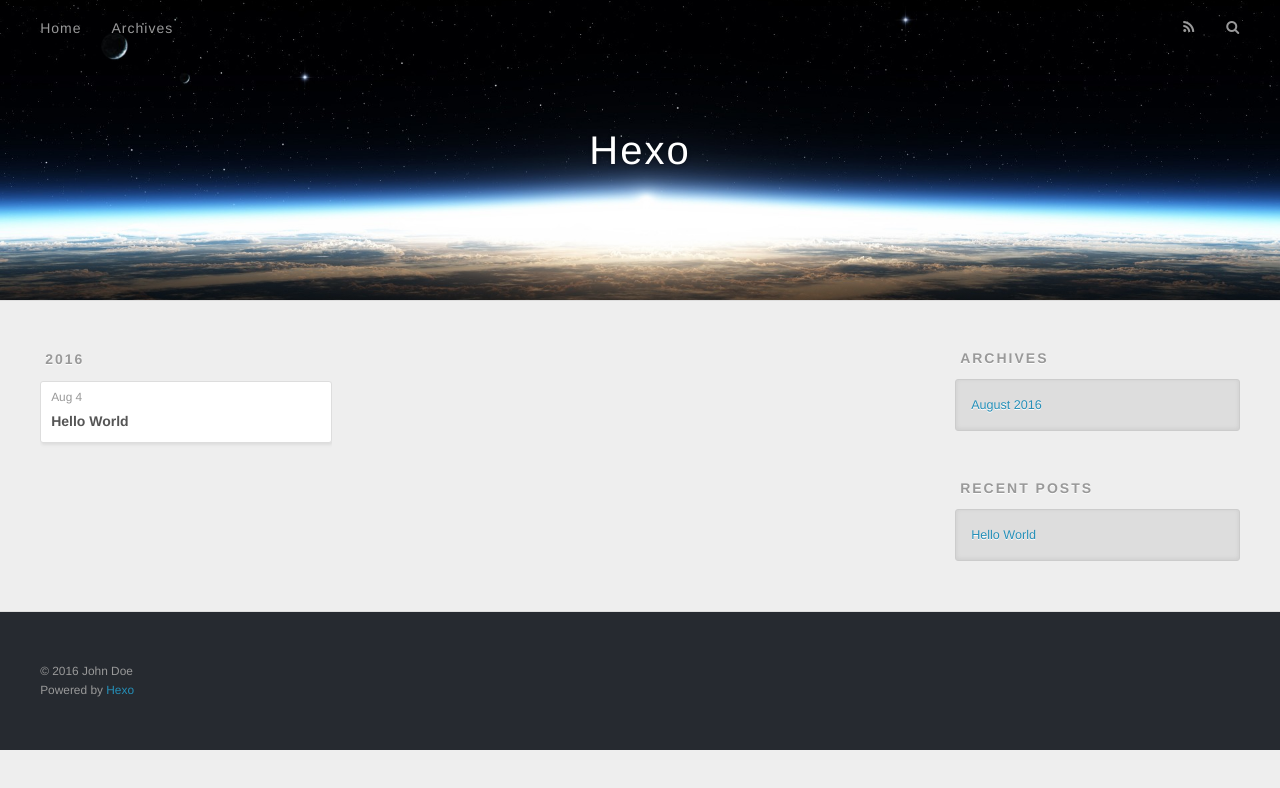
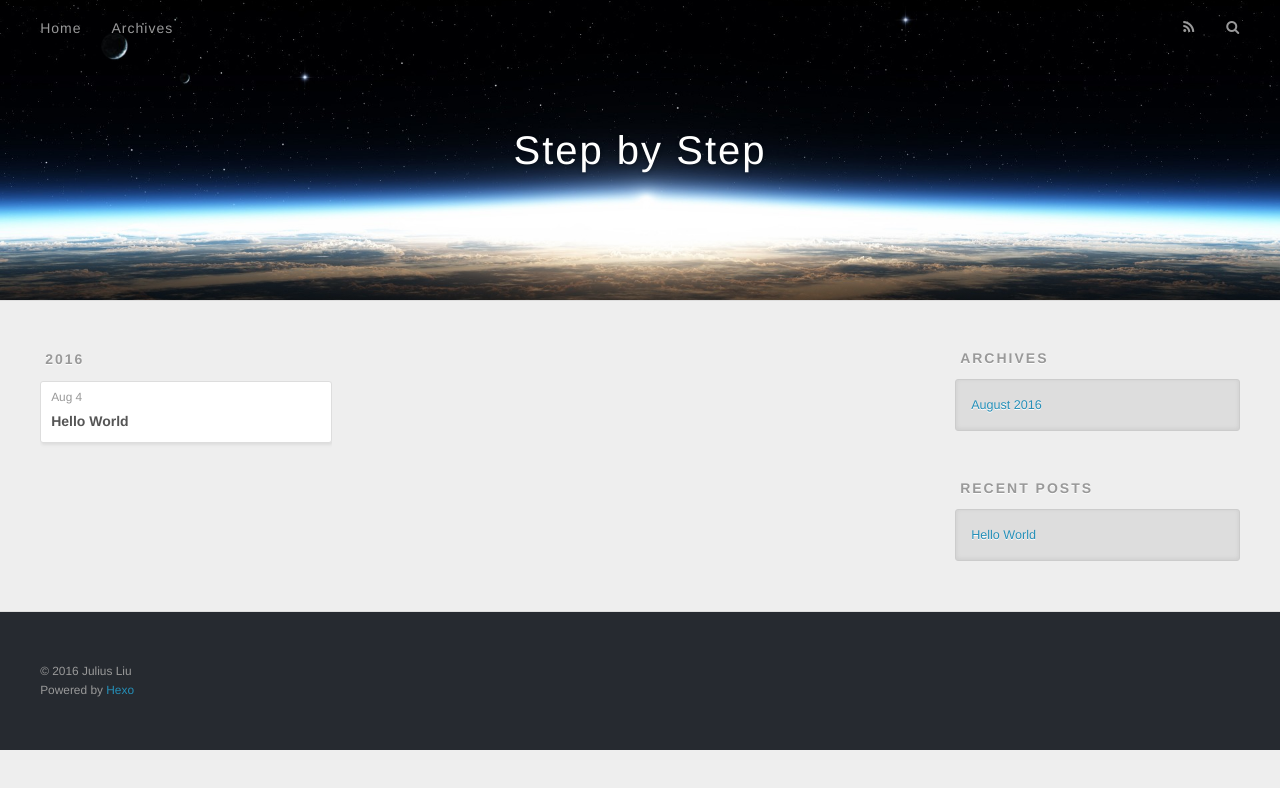
Before and after one commit to iaMeteor/iaMeteor.github.io, a plain HTML site: page archives/2016/08/index.html in a window 1280 px wide. Drawn offline with nearby package versions, Linux system fonts and the light colour scheme.

Commit message:
deploy by hexo

```diff
--- a/archives/2016/08/index.html
+++ b/archives/2016/08/index.html
@@ -3,16 +3,16 @@
 <head>
   <meta charset="utf-8">
 
-  <title>Archives: 2016/8 | Hexo</title>
+  <title>Archives: 2016/8 | Step by Step</title>
   <meta name="viewport" content="width=device-width, initial-scale=1, maximum-scale=1">
   <meta property="og:type" content="website">
-<meta property="og:title" content="Hexo">
+<meta property="og:title" content="Step by Step">
 <meta property="og:url" content="http://yoursite.com/archives/2016/08/index.html">
-<meta property="og:site_name" content="Hexo">
+<meta property="og:site_name" content="Step by Step">
 <meta name="twitter:card" content="summary">
-<meta name="twitter:title" content="Hexo">
+<meta name="twitter:title" content="Step by Step">
 
-    <link rel="alternate" href="/atom.xml" title="Hexo" type="application/atom+xml">
+    <link rel="alternate" href="/atom.xml" title="Step by Step" type="application/atom+xml">
 
 
     <link rel="icon" href="/favicon.png">
@@ -33,7 +33,7 @@
   <div id="header-outer" class="outer">
     <div id="header-title" class="inner">
       <h1 id="logo-wrap">
-        <a href="/" id="logo">Hexo</a>
+        <a href="/" id="logo">Step by Step</a>
       </h1>
 
     </div>
@@ -137,7 +137,7 @@
 
   <div class="outer">
     <div id="footer-info" class="inner">
-      &copy; 2016 John Doe<br>
+      &copy; 2016 Julius Liu<br>
       Powered by <a href="http://hexo.io/" target="_blank">Hexo</a>
     </div>
   </div>
```
Also changed, not shown: 2016/08/04/hello-world/index.html (+6 -6 lines), archives/2016/index.html (+7 -7 lines), archives/index.html (+7 -7 lines), index.html (+8 -8 lines).
